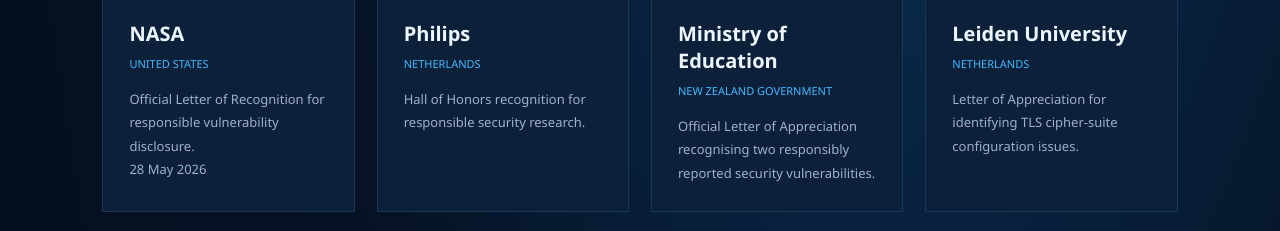
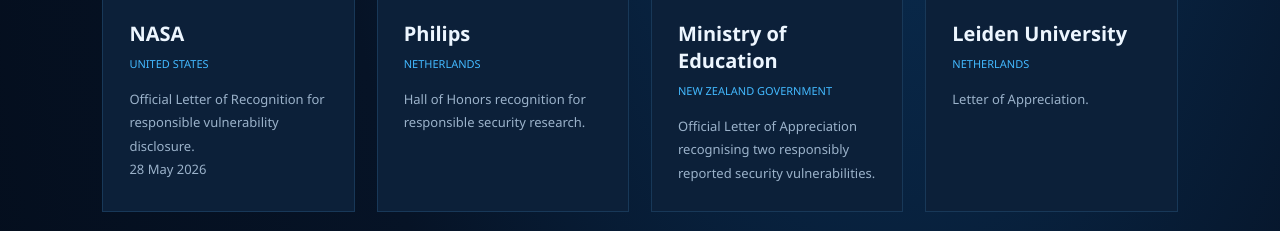
Before and after one commit to Sanket-Cybersec/Sanket-Cybersec.github.io, a plain HTML site: page index.html in a window 1280 px wide. Shown: the part 1818-2049 px from the top of the page. Drawn offline with Linux system fonts and the light colour scheme.

Commit message:
Update index.html

```diff
--- a/index.html
+++ b/index.html
@@ -906,7 +906,7 @@ footer span {
       </div>
       <h3>Leiden University</h3>
       <div class="country">NETHERLANDS</div>
-      <p>Letter of Appreciation for identifying TLS cipher-suite configuration issues.</p>
+      <p>Letter of Appreciation.</p>
     </div>
 
     <div class="card">
```
